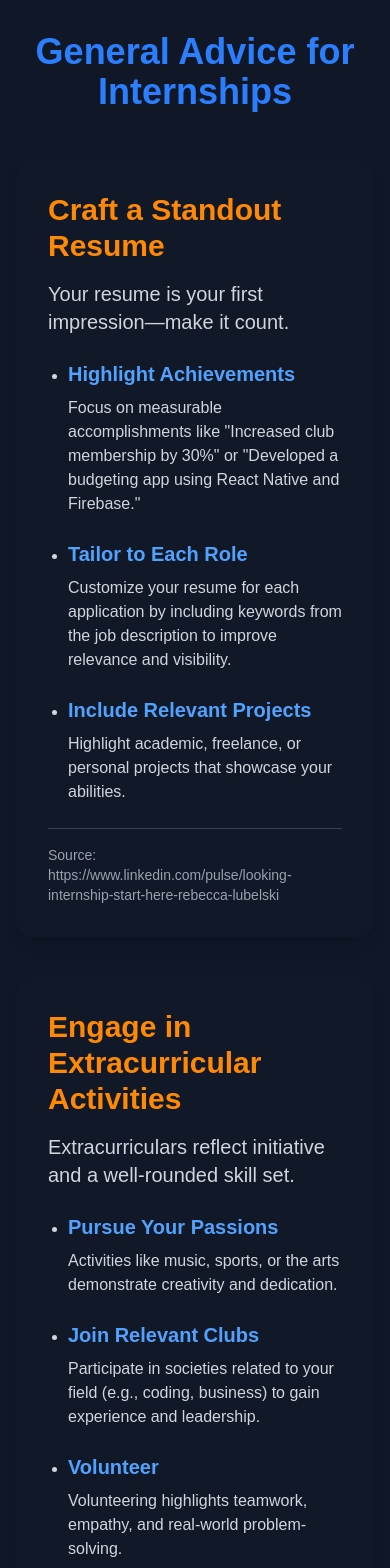
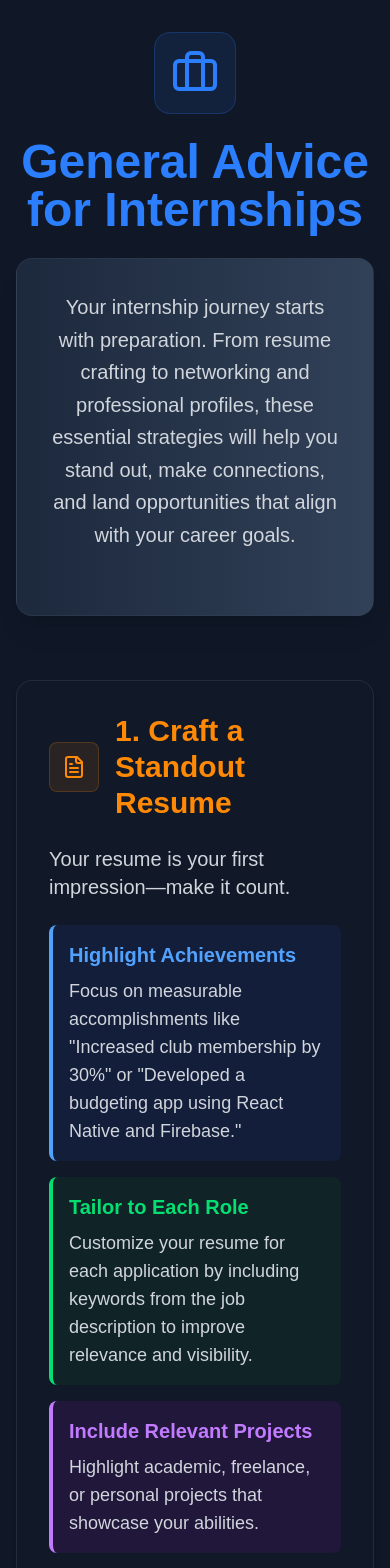
Before and after one commit to JohnnyRobs19/internshiplah, a Next.js app: page /general-advice in a window 390 px wide. Shown: the part 200-1768 px from the top of the page. Built offline with nearby package versions, Linux system fonts and the light colour scheme.

Commit message:
Enhance GeneralAdvice component by adding Table of Contents and Scroll to Top functionality, and refactor advice sections into reusable AdviceBlock components for improved organization and clarity.

```diff
--- a/app/components/GeneralAdvice/GeneralAdvice.tsx
+++ b/app/components/GeneralAdvice/GeneralAdvice.tsx
@@ -1,167 +1,386 @@
 "use client";
 
-import React from 'react';
+import React, { useState, useEffect } from 'react';
+import {
+  FileText,
+  Users,
+  Linkedin,
+  Building,
+  Search,
+  ExternalLink,
+  ChevronUp,
+  Briefcase,
+  BookOpen,
+  Star,
+  Settings
+} from 'lucide-react';
+
+// Reusable AdviceBlock component
+interface AdviceBlockProps {
+  id: string;
+  icon: React.ReactNode;
+  title: string;
+  number: string;
+  children: React.ReactNode;
+  isEven?: boolean;
+}
+
+const AdviceBlock: React.FC<AdviceBlockProps> = ({ id, icon, title, number, children, isEven = false }) => {
+  return (
+    <section
+      className={`mb-10 scroll-mt-28 transition-all duration-300 hover:scale-[1.01] ${
+        isEven ? 'bg-slate-800/50' : 'bg-[#111827]'
+      } rounded-2xl shadow-md hover:shadow-xl overflow-hidden border border-gray-700/50`}
+      id={id}
+    >
+      <div className="p-8">
+        <div className="flex items-center gap-4 mb-6">
+          <div className="p-3 bg-orange-400/10 rounded-lg border border-orange-400/20">
+            {icon}
+          </div>
+          <h2 className="text-3xl font-bold text-orange-400">{number}. {title}</h2>
+        </div>
+        {children}
+      </div>
+    </section>
+  );
+};
+
+// Table of Contents component
+const TableOfContents = () => {
+  const [activeSection, setActiveSection] = useState('');
+
+  const sections = [
+    { id: 'resume', title: 'Craft a Standout Resume', icon: <FileText size={16} /> },
+    { id: 'extracurricular', title: 'Engage in Extracurricular Activities', icon: <Users size={16} /> },
+    { id: 'linkedin', title: 'Build a Professional LinkedIn Profile', icon: <Linkedin size={16} /> },
+    { id: 'industrial-visits', title: 'Participate in Industrial Visits', icon: <Building size={16} /> },
+    { id: 'job-platforms', title: 'Utilize Job Matching Platforms', icon: <Search size={16} /> },
+  ];
+
+  useEffect(() => {
+    const handleScroll = () => {
+      const scrollPosition = window.scrollY + 200;
+
+      for (const section of sections) {
+        const element = document.getElementById(section.id);
+        if (element) {
+          const { offsetTop, offsetHeight } = element;
+          if (scrollPosition >= offsetTop && scrollPosition < offsetTop + offsetHeight) {
+            setActiveSection(section.id);
+            break;
+          }
+        }
+      }
+    };
+
+    window.addEventListener('scroll', handleScroll);
+    return () => window.removeEventListener('scroll', handleScroll);
+  }, []);
+
+  const scrollToSection = (sectionId: string) => {
+    document.getElementById(sectionId)?.scrollIntoView({ behavior: 'smooth' });
+  };
+
+  return (
+    <div className="hidden lg:block fixed right-4 top-1/2 transform -translate-y-1/2 z-40 group">
+      {/* Main TOC panel that appears on hover */}
+      <div className="bg-slate-800 rounded-2xl shadow-xl border border-gray-700/50 p-4 max-w-xs transform translate-x-[calc(100%-16px)] group-hover:translate-x-0 opacity-90 group-hover:opacity-100 transition-all duration-300 ease-in-out">
+        <h3 className="text-sm font-semibold text-blue-400 mb-4">
+          Table of Contents
+        </h3>
+        <nav className="space-y-2">
+          {sections.map((section) => (
+            <button
+              key={section.id}
+              onClick={() => scrollToSection(section.id)}
+              className={`w-full text-left px-3 py-2 rounded-lg text-sm transition-all duration-200 flex items-center gap-2 ${
+                activeSection === section.id
+                  ? 'bg-blue-500/20 text-blue-400 border-l-2 border-blue-400'
+                  : 'text-gray-400 hover:text-gray-200 hover:bg-gray-700/50'
+              }`}
+            >
+              {section.icon}
+              <span className="truncate">{section.title}</span>
+            </button>
+          ))}
+        </nav>
+      </div>
+    </div>
+  );
+};
+
+// Scroll to Top Button
+const ScrollToTop = () => {
+  const [isVisible, setIsVisible] = useState(false);
+
+  useEffect(() => {
+    const handleScroll = () => {
+      setIsVisible(window.scrollY > 300);
+    };
+
+    window.addEventListener('scroll', handleScroll);
+    return () => window.removeEventListener('scroll', handleScroll);
+  }, []);
+
+  const scrollToTop = () => {
+    window.scrollTo({ top: 0, behavior: 'smooth' });
+  };
+
+  return (
+    <button
+      onClick={scrollToTop}
+      className={`fixed bottom-8 left-8 z-50 p-3 bg-slate-700 text-white rounded-full shadow-lg hover:bg-slate-600 transition-all duration-300 ${
+        isVisible ? 'opacity-100 translate-y-0' : 'opacity-0 translate-y-4 pointer-events-none'
+      }`}
+    >
+      <ChevronUp size={20} />
+    </button>
+  );
+};
 
 export default function GeneralAdvice() {
   return (
-    <div className="bg-gray-900 text-gray-300 py-16 px-4 sm:px-6 lg:px-8">
-      <div className="max-w-5xl mx-auto">
-        <h1 className="text-4xl font-bold text-blue-500 mb-12 text-center scroll-mt-28" id="top">General Advice for Internships</h1>
+    <div className="bg-gray-900 text-gray-300 py-16 px-4 sm:px-6 lg:px-8 relative flex justify-center">
+      {/* Table of Contents */}
+      <TableOfContents />
 
-        {/* Craft a Standout Resume */}
-        <section className="mb-10 bg-[#111827] rounded-2xl shadow-lg overflow-hidden scroll-mt-28" id="resume">
-          <div className="p-8">
-            <h2 className="text-3xl font-bold text-orange-400 mb-4">Craft a Standout Resume</h2>
-            <p className="text-xl mb-6">Your resume is your first impression—make it count.</p>
+      {/* Scroll to Top */}
+      <ScrollToTop />
 
-            <ul className="list-disc pl-5 space-y-6 mb-6">
-              <li>
-                <h3 className="text-xl font-semibold text-blue-400 mb-2">Highlight Achievements</h3>
-                <p className="mb-2">Focus on measurable accomplishments like "Increased club membership by 30%" or "Developed a budgeting app using React Native and Firebase."</p>
-              </li>
-
-              <li>
-                <h3 className="text-xl font-semibold text-blue-400 mb-2">Tailor to Each Role</h3>
-                <p className="mb-2">Customize your resume for each application by including keywords from the job description to improve relevance and visibility.</p>
-              </li>
-
-              <li>
-                <h3 className="text-xl font-semibold text-blue-400 mb-2">Include Relevant Projects</h3>
-                <p className="mb-2">Highlight academic, freelance, or personal projects that showcase your abilities.</p>
-              </li>
-            </ul>
-
-            <div className="border-t border-gray-700 pt-4 mt-6">
-              <p className="text-sm text-gray-400">Source:</p>
-              <p className="text-sm text-gray-400">https://www.linkedin.com/pulse/looking-internship-start-here-rebecca-lubelski</p>
+      <div className="w-full max-w-5xl lg:max-w-4xl xl:max-w-5xl">
+        <div className="text-center mb-16">
+          <div className="flex justify-center mb-6">
+            <div className="p-4 bg-blue-500/10 rounded-2xl border border-blue-500/20">
+              <Briefcase size={48} className="text-blue-500" />
             </div>
           </div>
-        </section>
+          <h1 className="text-5xl font-bold text-blue-500 mb-6 scroll-mt-28" id="top">
+            General Advice for Internships
+          </h1>
+          <div className="max-w-4xl mx-auto bg-gradient-to-r from-slate-800 to-slate-700 rounded-2xl shadow-xl overflow-hidden p-8 mb-10 border border-gray-700/50">
+            <p className="text-xl mb-8 leading-relaxed">
+              Your internship journey starts with preparation. From resume crafting to networking and professional profiles,
+              these essential strategies will help you stand out, make connections, and land opportunities that align with your career goals.
+            </p>
+          </div>
+        </div>
 
-        {/* Engage in Extracurricular Activities */}
-        <section className="mb-10 bg-[#111827] rounded-2xl shadow-lg overflow-hidden scroll-mt-28" id="extracurricular">
-          <div className="p-8">
-            <h2 className="text-3xl font-bold text-orange-400 mb-4">Engage in Extracurricular Activities</h2>
-            <p className="text-xl mb-6">Extracurriculars reflect initiative and a well-rounded skill set.</p>
+        {/* 1. Craft a Standout Resume */}
+        <AdviceBlock
+          id="resume"
+          icon={<FileText size={24} className="text-orange-400" />}
+          title="Craft a Standout Resume"
+          number="1"
+          isEven={false}
+        >
+          <p className="text-xl mb-6">Your resume is your first impression—make it count.</p>
 
-            <ul className="list-disc pl-5 space-y-6 mb-6">
-              <li>
-                <h3 className="text-xl font-semibold text-blue-400 mb-2">Pursue Your Passions</h3>
-                <p className="mb-2">Activities like music, sports, or the arts demonstrate creativity and dedication.</p>
-              </li>
+          <div className="space-y-4 mb-6">
+            <div className="p-4 bg-blue-900/20 rounded-lg border-l-4 border-blue-400">
+              <h3 className="text-xl font-semibold text-blue-400 mb-2">Highlight Achievements</h3>
+              <p className="text-lg">Focus on measurable accomplishments like "Increased club membership by 30%" or "Developed a budgeting app using React Native and Firebase."</p>
+            </div>
 
-              <li>
-                <h3 className="text-xl font-semibold text-blue-400 mb-2">Join Relevant Clubs</h3>
-                <p className="mb-2">Participate in societies related to your field (e.g., coding, business) to gain experience and leadership.</p>
-              </li>
+            <div className="p-4 bg-green-900/20 rounded-lg border-l-4 border-green-400">
+              <h3 className="text-xl font-semibold text-green-400 mb-2">Tailor to Each Role</h3>
+              <p className="text-lg">Customize your resume for each application by including keywords from the job description to improve relevance and visibility.</p>
+            </div>
 
-              <li>
-                <h3 className="text-xl font-semibold text-blue-400 mb-2">Volunteer</h3>
-                <p className="mb-2">Volunteering highlights teamwork, empathy, and real-world problem-solving.</p>
-              </li>
-            </ul>
-
-            <div className="border-t border-gray-700 pt-4 mt-6">
-              <p className="text-sm text-gray-400">Source: https://www.resumegiants.com/blog/extracurricular-activities-resume</p>
+            <div className="p-4 bg-purple-900/20 rounded-lg border-l-4 border-purple-400">
+              <h3 className="text-xl font-semibold text-purple-400 mb-2">Include Relevant Projects</h3>
+              <p className="text-lg">Highlight academic, freelance, or personal projects that showcase your abilities.</p>
             </div>
           </div>
-        </section>
 
-        {/* Build a Professional LinkedIn Profile */}
-        <section className="mb-10 bg-[#111827] rounded-2xl shadow-lg overflow-hidden scroll-mt-28" id="linkedin">
-          <div className="p-8">
-            <h2 className="text-3xl font-bold text-orange-400 mb-4">Build a Professional LinkedIn Profile</h2>
-            <p className="text-xl mb-6">LinkedIn is essential for modern job searching and networking.</p>
+          <div className="border-t border-gray-700 pt-4 mt-6">
+            <p className="text-sm text-gray-400 flex items-center gap-2">
+              <ExternalLink size={14} />
+              Source:
+            </p>
+            <p className="text-sm text-gray-400 break-all">https://www.linkedin.com/pulse/looking-internship-start-here-rebecca-lubelski</p>
+          </div>
+        </AdviceBlock>
 
-            <ul className="list-disc pl-5 space-y-6 mb-6">
-              <li>
-                <h3 className="text-xl font-semibold text-blue-400 mb-2">Professional Photo & Headline</h3>
-                <p className="mb-2">Use a clear headshot and write a headline that reflects your career goals.</p>
-              </li>
+        {/* 2. Engage in Extracurricular Activities */}
+        <AdviceBlock
+          id="extracurricular"
+          icon={<Users size={24} className="text-orange-400" />}
+          title="Engage in Extracurricular Activities"
+          number="2"
+          isEven={true}
+        >
+          <p className="text-xl mb-6">Extracurriculars reflect initiative and a well-rounded skill set.</p>
 
-              <li>
-                <h3 className="text-xl font-semibold text-blue-400 mb-2">Detailed Experience</h3>
-                <p className="mb-2">Include internships, part-time roles, and meaningful projects with well-written descriptions.</p>
-              </li>
+          <div className="grid md:grid-cols-3 gap-4 mb-6">
+            <div className="p-4 bg-blue-500/10 rounded-lg border border-blue-500/20 text-center">
+              <Star size={24} className="text-blue-400 mx-auto mb-2" />
+              <h3 className="text-lg font-medium text-blue-400 mb-1">Pursue Your Passions</h3>
+              <p>Activities like music, sports, or the arts demonstrate creativity and dedication.</p>
+            </div>
 
-              <li>
-                <h3 className="text-xl font-semibold text-blue-400 mb-2">Engage with Content</h3>
-                <p className="mb-2">Post, share, and comment on relevant industry topics to improve your visibility.</p>
-              </li>
-            </ul>
+            <div className="p-4 bg-green-500/10 rounded-lg border border-green-500/20 text-center">
+              <Users size={24} className="text-green-400 mx-auto mb-2" />
+              <h3 className="text-lg font-medium text-green-400 mb-1">Join Relevant Clubs</h3>
+              <p>Participate in societies related to your field to gain experience and leadership.</p>
+            </div>
 
-            <div className="border-t border-gray-700 pt-4 mt-6">
-              <p className="text-sm text-gray-400">Sources:</p>
-              <p className="text-sm text-gray-400">https://www.linkedin.com/pulse/looking-internship-start-here-rebecca-lubelski</p>
-              <p className="text-sm text-gray-400">https://time.com/4214193/career-search-tips</p>
+            <div className="p-4 bg-purple-500/10 rounded-lg border border-purple-500/20 text-center">
+              <BookOpen size={24} className="text-purple-400 mx-auto mb-2" />
+              <h3 className="text-lg font-medium text-purple-400 mb-1">Volunteer</h3>
+              <p>Volunteering highlights teamwork, empathy, and real-world problem-solving.</p>
             </div>
           </div>
-        </section>
 
-        {/* Participate in Industrial Visits */}
-        <section className="mb-10 bg-[#111827] rounded-2xl shadow-lg overflow-hidden scroll-mt-28" id="industrial-visits">
-          <div className="p-8">
-            <h2 className="text-3xl font-bold text-orange-400 mb-4">Participate in Industrial Visits</h2>
-            <p className="text-xl mb-6">Industrial visits connect your studies to the professional world.</p>
+          <div className="border-t border-gray-700 pt-4 mt-6">
+            <p className="text-sm text-gray-400 flex items-center gap-2">
+              <ExternalLink size={14} />
+              Source:
+            </p>
+            <p className="text-sm text-gray-400 break-all">https://www.resumegiants.com/blog/extracurricular-activities-resume</p>
+          </div>
+        </AdviceBlock>
 
-            <ul className="list-disc pl-5 space-y-6 mb-6">
-              <li>
-                <h3 className="text-xl font-semibold text-blue-400 mb-2">Understand Industry Practices</h3>
-                <p className="mb-2">Get firsthand exposure to how real-world companies operate, from production to policy.</p>
-              </li>
+        {/* 3. Build a Professional LinkedIn Profile */}
+        <AdviceBlock
+          id="linkedin"
+          icon={<Linkedin size={24} className="text-orange-400" />}
+          title="Build a Professional LinkedIn Profile"
+          number="3"
+          isEven={false}
+        >
+          <p className="text-xl mb-6">LinkedIn is essential for modern job searching and networking.</p>
 
-              <li>
-                <h3 className="text-xl font-semibold text-blue-400 mb-2">Network with Professionals</h3>
-                <p className="mb-2">Use these visits to interact with experts and learn about various career paths.</p>
-              </li>
+          <div className="space-y-4 mb-6">
+            <div className="flex items-start gap-4 p-4 bg-blue-500/10 rounded-lg border border-blue-500/20">
+              <div className="p-2 bg-blue-500/20 rounded-full flex-shrink-0">
+                <Briefcase size={18} className="text-blue-400" />
+              </div>
+              <div>
+                <h3 className="text-lg font-medium text-blue-400 mb-1">Professional Photo & Headline</h3>
+                <p>Use a clear headshot and write a headline that reflects your career goals.</p>
+              </div>
+            </div>
 
-              <li>
-                <h3 className="text-xl font-semibold text-blue-400 mb-2">Reflect on Learnings</h3>
-                <p className="mb-2">Write down what you observe and learn—it's great material for resumes and interviews.</p>
-              </li>
-            </ul>
+            <div className="flex items-start gap-4 p-4 bg-green-500/10 rounded-lg border border-green-500/20">
+              <div className="p-2 bg-green-500/20 rounded-full flex-shrink-0">
+                <FileText size={18} className="text-green-400" />
+              </div>
+              <div>
+                <h3 className="text-lg font-medium text-green-400 mb-1">Detailed Experience</h3>
+                <p>Include internships, part-time roles, and meaningful projects with well-written descriptions.</p>
+              </div>
+            </div>
 
-            <div className="border-t border-gray-700 pt-4 mt-6">
-              <p className="text-sm text-gray-400">Source: https://www.sharda.ac.in/blog/reasons-why-industrial-visits-are-key-to-student-development</p>
+            <div className="flex items-start gap-4 p-4 bg-purple-500/10 rounded-lg border border-purple-500/20">
+              <div className="p-2 bg-purple-500/20 rounded-full flex-shrink-0">
+                <Users size={18} className="text-purple-400" />
+              </div>
+              <div>
+                <h3 className="text-lg font-medium text-purple-400 mb-1">Engage with Content</h3>
+                <p>Post, share, and comment on relevant industry topics to improve your visibility.</p>
+              </div>
             </div>
           </div>
-        </section>
 
-        {/* Utilize Job Matching Platforms */}
-        <section className="mb-10 bg-[#111827] rounded-2xl shadow-lg overflow-hidden scroll-mt-28" id="job-platforms">
-          <div className="p-8">
-            <h2 className="text-3xl font-bold text-orange-400 mb-4">Utilize Job Matching Platforms</h2>
-            <p className="text-xl mb-6">Job platforms help you find the right internship efficiently.</p>
+          <div className="border-t border-gray-700 pt-4 mt-6">
+            <p className="text-sm text-gray-400 flex items-center gap-2">
+              <ExternalLink size={14} />
+              Sources:
+            </p>
+            <p className="text-sm text-gray-400 break-all">https://www.linkedin.com/pulse/looking-internship-start-here-rebecca-lubelski</p>
+            <p className="text-sm text-gray-400 break-all">https://time.com/4214193/career-search-tips</p>
+          </div>
+        </AdviceBlock>
 
-            <ul className="list-disc pl-5 space-y-6 mb-6">
-              <li>
-                <h3 className="text-xl font-semibold text-blue-400 mb-2">Create Profiles on Platforms</h3>
-                <p className="mb-2">Register on Kabel, LinkedIn, Jobstreet, Indeed Malaysia, Hiredly, or Mudah to discover internship openings tailored to students in Malaysia.</p>
-              </li>
+        {/* 4. Participate in Industrial Visits */}
+        <AdviceBlock
+          id="industrial-visits"
+          icon={<Building size={24} className="text-orange-400" />}
+          title="Participate in Industrial Visits"
+          number="4"
+          isEven={true}
+        >
+          <p className="text-xl mb-6">Industrial visits connect your studies to the professional world.</p>
 
-              <li>
-                <h3 className="text-xl font-semibold text-blue-400 mb-2">Set Up Alerts</h3>
-                <p className="mb-2">Enable notifications on these platforms so you're the first to apply when a relevant role appears.</p>
-              </li>
-
-              <li>
-                <h3 className="text-xl font-semibold text-blue-400 mb-2">Apply Strategically</h3>
-                <p className="mb-2">Focus on internships that match your goals and personalize each application to the company and role.</p>
-              </li>
-            </ul>
-
-            <div className="border-t border-gray-700 pt-4 mt-6">
-              <p className="text-sm text-gray-400">Sources:</p>
-              <p className="text-sm text-gray-400">https://www.jobstreet.com.my/en/job-search/internship-jobs/</p>
-              <p className="text-sm text-gray-400">https://www.hiredly.com/jobs?experience=Internship</p>
-              <p className="text-sm text-gray-400">https://malaysia.indeed.com/Internship-jobs</p>
-              <p className="text-sm text-gray-400">https://www.mudah.my/jobs</p>
-              <p className="text-sm text-gray-400">https://www.linkedin.com/jobs/internship-jobs/</p>
-              <p className="text-sm text-gray-400">https://kabel.web.app/</p>
-              <p className="text-sm text-gray-400">https://www.jobstreet.com.my/en/career-insights/prepare/how-to-write-an-internship-resume-and-cover-letter/</p>
+          <div className="bg-blue-900/20 p-6 rounded-xl mb-6 border-l-4 border-blue-400">
+            <h3 className="text-xl font-semibold text-blue-400 mb-3">Benefits of Industrial Visits:</h3>
+            <div className="space-y-3">
+              <div className="flex items-center gap-3 p-3 bg-blue-500/10 rounded-lg border border-blue-500/20">
+                <Building size={18} className="text-blue-400" />
+                <span className="text-lg">Understand Industry Practices: Get firsthand exposure to how real-world companies operate</span>
+              </div>
+              <div className="flex items-center gap-3 p-3 bg-green-500/10 rounded-lg border border-green-500/20">
+                <Users size={18} className="text-green-400" />
+                <span className="text-lg">Network with Professionals: Use these visits to interact with experts and learn about career paths</span>
+              </div>
+              <div className="flex items-center gap-3 p-3 bg-purple-500/10 rounded-lg border border-purple-500/20">
+                <BookOpen size={18} className="text-purple-400" />
+                <span className="text-lg">Reflect on Learnings: Write down observations—great material for resumes and interviews</span>
+              </div>
             </div>
           </div>
-        </section>
+
+          <div className="border-t border-gray-700 pt-4 mt-6">
+            <p className="text-sm text-gray-400 flex items-center gap-2">
+              <ExternalLink size={14} />
+              Source:
+            </p>
+            <p className="text-sm text-gray-400 break-all">https://www.sharda.ac.in/blog/reasons-why-industrial-visits-are-key-to-student-development</p>
+          </div>
+        </AdviceBlock>
+
+        {/* 5. Utilize Job Matching Platforms */}
+        <AdviceBlock
+          id="job-platforms"
+          icon={<Search size={24} className="text-orange-400" />}
+          title="Utilize Job Matching Platforms"
+          number="5"
+          isEven={false}
+        >
+          <p className="text-xl mb-6">Job platforms help you find the right internship efficiently.</p>
+
+          <div className="space-y-4 mb-6">
+            <div className="p-4 bg-gradient-to-r from-blue-500/10 to-purple-500/10 rounded-lg border border-blue-500/20">
+              <span className="text-lg font-semibold text-blue-400 flex items-center gap-2 mb-2">
+                <Settings size={18} />
+                Malaysian Platforms for Students:
+              </span>
+              <div className="grid md:grid-cols-3 gap-3 ml-6">
+                <span className="text-lg">Kabel</span>
+                <span className="text-lg">Hiredly</span>
+                <span className="text-lg">Jobstreet</span>
+                <span className="text-lg">LinkedIn</span>
+                <span className="text-lg">Indeed Malaysia</span>
+                <span className="text-lg">Mudah</span>
+              </div>
+            </div>
+
+            <div className="flex items-start gap-4 p-4 bg-blue-900/20 rounded-xl border-l-4 border-blue-400">
+              <div>
+                <h3 className="text-xl font-semibold text-blue-400 mb-2">Effective Platform Use:</h3>
+                <ul className="space-y-2 ml-6 list-disc">
+                  <li className="text-lg">Set up alerts to be first to apply when relevant roles appear</li>
+                  <li className="text-lg">Focus on internships that match your goals and skills</li>
+                  <li className="text-lg">Personalize each application to the company and role</li>
+                </ul>
+              </div>
+            </div>
+          </div>
+
+          <div className="border-t border-gray-700 pt-4 mt-6">
+            <p className="text-sm text-gray-400 flex items-center gap-2">
+              <ExternalLink size={14} />
+              Key Resources:
+            </p>
+            <div className="grid md:grid-cols-2 gap-2 mt-2">
+              <p className="text-sm text-gray-400 break-all">https://kabel.web.app/</p>
+              <p className="text-sm text-gray-400 break-all">https://www.hiredly.com/jobs?experience=Internship</p>
+              <p className="text-sm text-gray-400 break-all">https://www.jobstreet.com.my/en/job-search/internship-jobs/</p>
+              <p className="text-sm text-gray-400 break-all">https://www.linkedin.com/jobs/internship-jobs/</p>
+            </div>
+          </div>
+        </AdviceBlock>
       </div>
     </div>
   );
```
